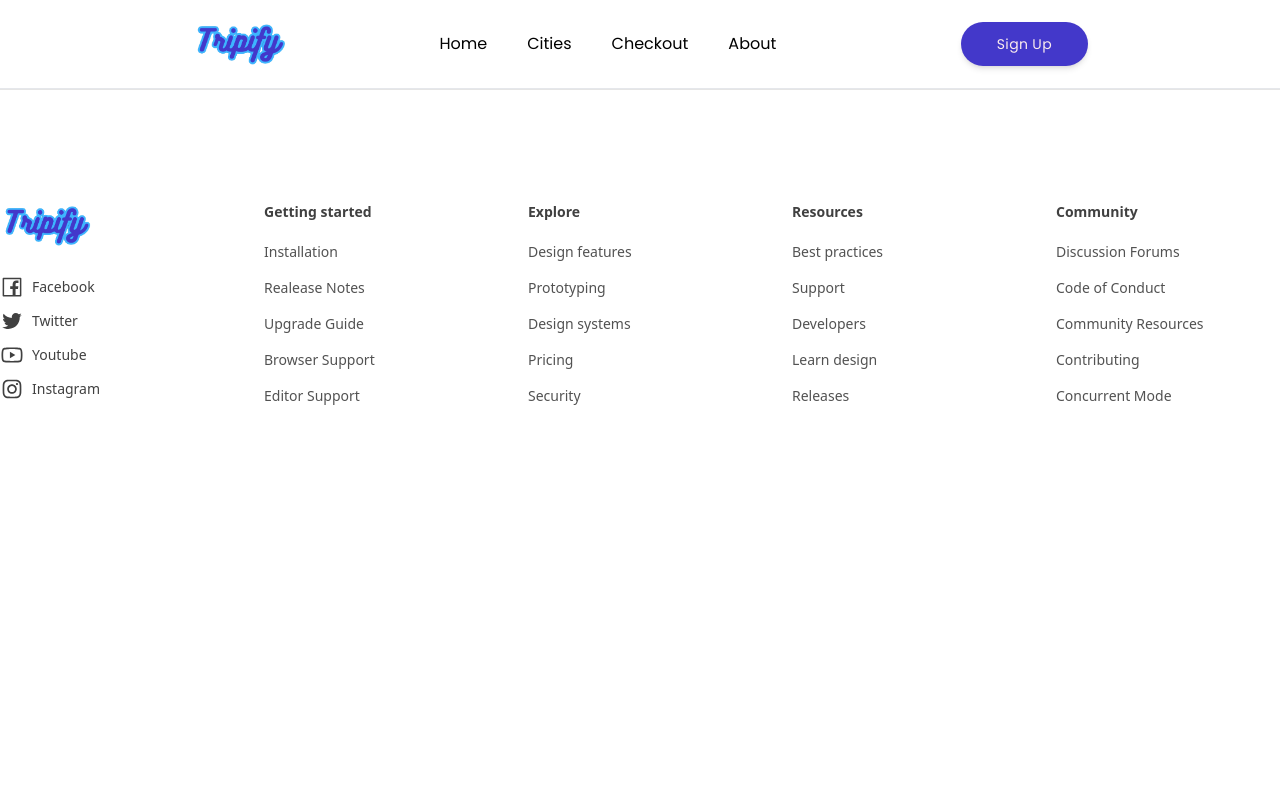
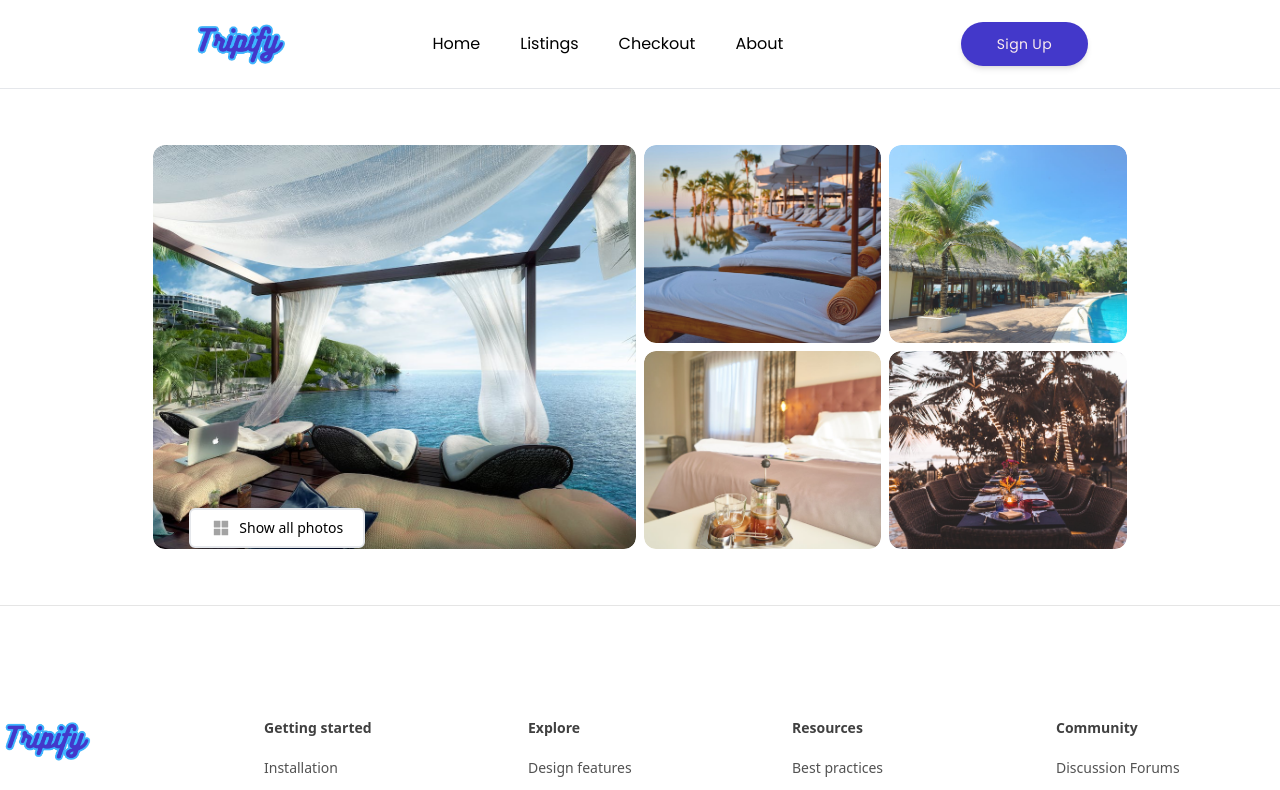
Before and after one commit to shabbirbd/Trip-finder, a React (Vite) app: page /listings in a window 1280 px wide. Shown: the top 790 px of the page. Built offline with nearby package versions, Linux system fonts and the light colour scheme; some icons are missing; the HTML template or start-up script is replaced by a standard one.

Commit message:
adding new page and component

```diff
--- a/src/App.jsx
+++ b/src/App.jsx
@@ -3,6 +3,7 @@ import { Route, Routes } from 'react-router-dom';
 import Footer from './components/footer/footer';
 import Navbar from './components/navbar/Navbar';
 import Home from './pages/Home';
+import Listings from './pages/Listings';
 
 
 
@@ -15,6 +16,7 @@ function App() {
         <div className='w-11/12 mx-auto lg:px-[100px] relative'>
         <Routes>
           <Route index path="/" element={<Home/>} />
+          <Route path="/listings" element={<Listings/>} />
         </Routes>
         </div>
         <Footer/>
--- a/src/components/Explore.jsx
+++ b/src/components/Explore.jsx
@@ -4,7 +4,7 @@ import { explore } from '../data/explore';
 const Explore = () => {
 
     return (
-        <div className='space-y-10 mt-14 '>
+        <div className='space-y-10 my-14 '>
             <div className='w-full max-w-2xl mx-auto text-center'>
                 <h2 className="font-semibold text-3xl md:text-4xl">Explore nearby</h2>
                 <span className="mt-2 md:mt-3 font-normal text-base block sm:text-xl text-neutral-500">Discover great access near you live</span>
--- /dev/null
+++ b/src/components/ListingHeader.jsx
@@ -0,0 +1,27 @@
+import React from 'react';
+import { AiFillAppstore } from 'react-icons/ai';
+import listing from '../assets/listing.jpg';
+import { hotels } from '../data/hotels';
+
+const ListingHeader = () => {
+    return (
+        <div className=' relative grid grid-cols-3 sm:grid-cols-4 gap-1 sm:gap-2 py-14'>
+            <div className=' relative col-span-2 row-span-3 sm:row-span-2 rounded-md sm:rounded-xl overflow-hidden cursor-pointer '>
+                <img src={listing} alt="listing" className='absolute inset-0 object-cover rounded-md sm:rounded-xl w-full h-full' />
+                <div className='border-2 z-50 absolute px-5 py-2 rounded-md bg-white mx-9 top-[90%] flex items-center space-x-2 text-neutral-400 text-xl'>
+                    <AiFillAppstore />
+                    <span className='text-sm font-normal text-black'>Show all photos</span>
+                </div>
+            </div>
+            {
+                hotels?.map((hotel, i)=>(
+                    <div key={i} className={`relative rounded-md sm:rounded-xl overflow-hidden aspect-w-4 aspect-h-3 sm:aspect-w-6 sm:aspect-h-5 cursor-pointer ${i === 3? "hidden" : " "} ${i === 3? "sm:block" : " "}`} >
+                        <img src={hotel} alt="hotel" className='absolute inset-0 object-cover rounded-md sm:rounded-xl w-full h-full opacity-90 hover:opacity-100 transition-opacity' />
+                    </div>
+                ))
+            }
+        </div>
+    );
+};
+
+export default ListingHeader;
--- a/src/components/WhyChoseUs.jsx
+++ b/src/components/WhyChoseUs.jsx
@@ -6,7 +6,7 @@ import DarkBtn from './buttons/DarkBtn';
 
 const WhyChoseUs = () => {
     return (
-        <div className='bg-container1 flex flex-col lg:flex-row items-center p-10 rounded-2xl'>
+        <div className='bg-container1 flex flex-col lg:flex-row items-center p-10  my-14 rounded-2xl'>
             <div className=' flex-shrink-0 mb-16 lg:mb-0 lg:w-2/5'>
                 <a href="/" className='w-20 inline-block'>
                     <img src={logo} alt="logo" className='w-full object-cover' />
--- a/src/components/navbar/Navlinks.jsx
+++ b/src/components/navbar/Navlinks.jsx
@@ -2,7 +2,7 @@ import React from 'react';
 import { Link } from 'react-router-dom';
 
 const Navlinks = () => {
-    const links = [{name: "Home", link:"/"},{name: "Cities", link: "/cities"},{name: "Checkout", link: "/checkout"}, {name: "About", link: "/about"}]
+    const links = [{name: "Home", link:"/"},{name: "Listings", link: "/listings"},{name: "Checkout", link: "/checkout"}, {name: "About", link: "/about"}]
     return (
         <>
         {
--- /dev/null
+++ b/src/data/hotels.jsx
@@ -0,0 +1,6 @@
+import hotel1 from "../assets/hotel1.jpg";
+import hotel2 from "../assets/hotel2.jpg";
+import hotel3 from "../assets/hotel3.jpg";
+import hotel4 from "../assets/hotel4.jpg";
+
+export const hotels = [hotel1, hotel2, hotel3, hotel4,];
--- /dev/null
+++ b/src/pages/Listings.jsx
@@ -0,0 +1,12 @@
+import React from 'react';
+import ListingHeader from '../components/ListingHeader';
+
+const Listings = () => {
+    return (
+        <>
+            <ListingHeader/>
+        </>
+    );
+};
+
+export default Listings;
```
Also changed, not shown: src/assets/listing.jpg (added).
